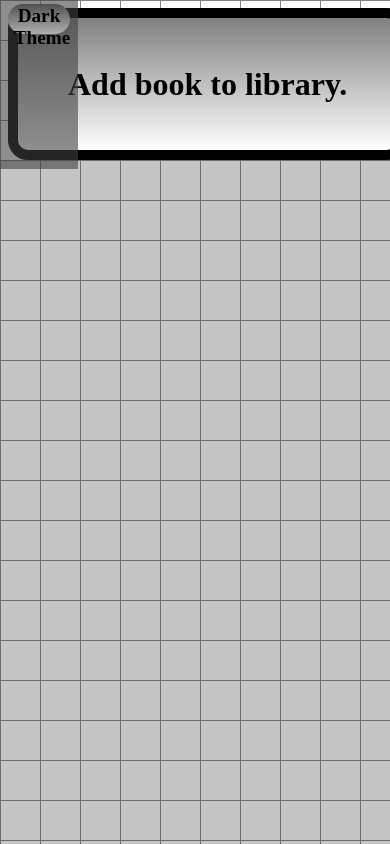
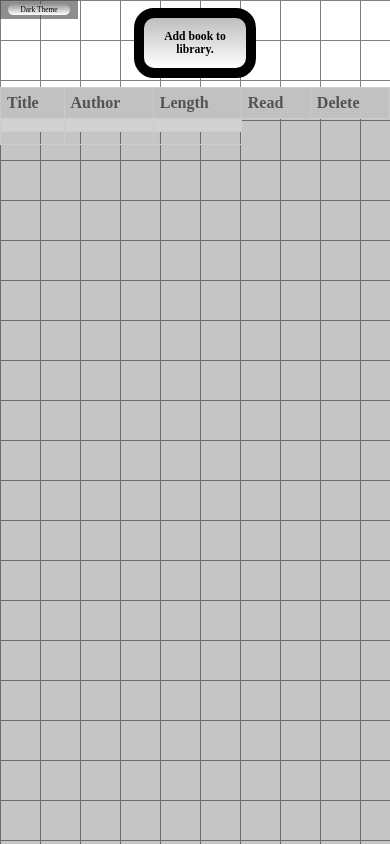
Before and after one commit to DeeAyDan/library-project-TOP, a plain HTML site: page index.html in a window 390 px wide. Drawn offline with Linux system fonts and the light colour scheme.

Commit message:
Added table, made some CSS responsive

```diff
--- a/index.html
+++ b/index.html
@@ -21,6 +21,29 @@
     </div>
 
     <div id="tablediv">
+      <table>
+        <thead>
+        <tr>
+          <th>Title</th>
+          <th>Author</th>
+          <th>Length</th>
+          <th>Read</th>
+          <th>Delete</th>
+        </tr>
+        </thead>
+        <tbody>
+        <tr>
+          <td></td>
+          <td></td>
+          <td></td>
+        </tr>
+        <tr>
+          <td></td>
+          <td></td>
+          <td></td>
+        </tr>
+        </tbody>
+      </table>
     </div>
 
   <script src="script.js"></script>
--- a/style.css
+++ b/style.css
@@ -7,7 +7,7 @@ body {
 
 #settingsdiv{
     width: 20%;
-    height: 20%;
+    height: max-content;
     position: absolute;
     top: 0px;
     left: 0px;
@@ -24,28 +24,19 @@ body {
 }
 
 #main{
-    padding-bottom: 50px;
-    padding-left: 50px;
-    padding-right: 50px;
-    font-size: 32px;
+    font-size: 3vw;
     font-weight: bold;
     font-family: initial;
-    padding-top: 50px;
     transition: ease-in-out;
-    transition-duration: 0s;
     transition-duration: 20ms;
-    padding-bottom: 47.5px;
-    padding-top: 47.5px;
-    padding-right: 50px;
-    padding-left: 50px;
     border: solid;
-    border-top-width: medium;
-    border-right-width: medium;
-    border-bottom-width: medium;
-    border-left-width: medium;
     border-width: 10px;
     border-radius: 20px;
-background-image: linear-gradient(gray, white);
+    background-image: linear-gradient(rgb(190, 190, 190), white);
+    padding-bottom: 10%;
+    padding-left: 10%;
+    padding-right: 10%;
+    padding-top: 10%;
 }
 
 .settingsbutton{
@@ -53,7 +44,7 @@ background-image: linear-gradient(gray, white);
     height: 18%;
     margin-top: 5%;
     margin-bottom: 5%;
-    background-image: linear-gradient(#515050, #b0b0b0);
+    background-image: linear-gradient(#949494, #ffffff);
     border-top-width: 0px;
     border-top-style: solid;
     border-left-width: 0px;
@@ -62,8 +53,7 @@ background-image: linear-gradient(gray, white);
     border-bottom-style: solid;
     border-right-width: 0px;
     border-right-style: solid;
-    font-size: larger;
-    font-weight: bold;
+    font-size: 1.9vw;
     font-family: initial;
     border-radius: 15px;
     transition: ease-in-out;
@@ -92,4 +82,26 @@ background-image: linear-gradient(gray, white);
     left: 0px;
     right: 0px;
     position: fixed;
+    margin-top: 2.1%;
 }
+
+table {
+    width: 100%;
+    border-collapse: collapse;
+  }
+
+  tr:nth-of-type(odd) {
+    background: rgb(209, 209, 209);
+  }
+
+  th {
+    background: rgba(156, 156, 156, 0.315);
+    color: rgb(83, 83, 83);
+    font-weight: bold;
+  }
+
+  td, th {
+    padding: 6px;
+    border: 1px solid #ccc;
+    text-align: left;
+  }
```
